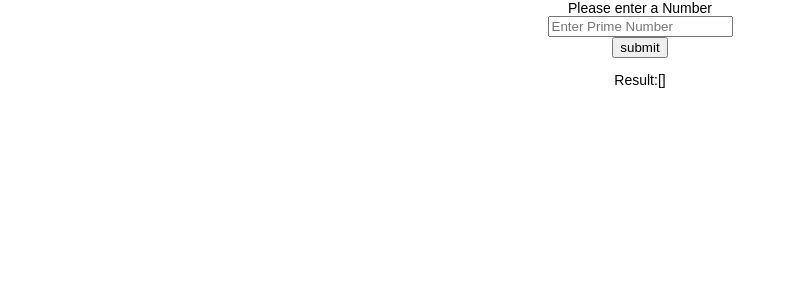
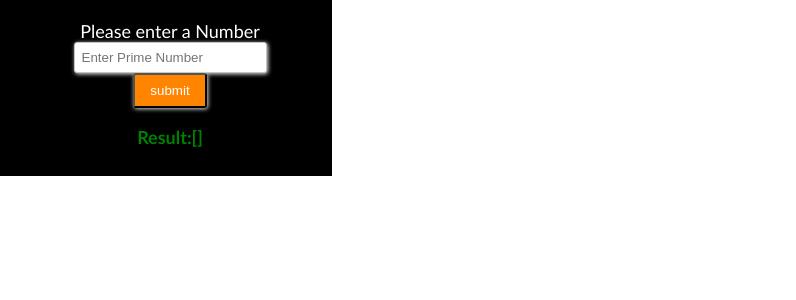
Before and after one commit to y2herc/NodeJS-ReactJS-PrimeNumberMedian, a React (Create React App) app in the folder frontend/: page / in a window 1280 px wide. Shown: the top 300 px of the page, without its empty margins (0-796 px from the left). Built offline with nearby package versions, Linux system fonts and the light colour scheme.

Commit message:
updated CSS

```diff
--- /dev/null
+++ b/frontend/src/NameForm.css
@@ -0,0 +1,38 @@
+form {
+    background:black;
+    color: white;
+    max-width: 300px;
+	padding: 20px 12px 10px 20px;
+    font: 18px calibri;
+    text-align: center;
+
+}
+input{
+	box-sizing: border-box;
+	-webkit-box-sizing: border-box;
+	-moz-box-sizing: border-box;
+	border: 1px solid #C2C2C2;
+	box-shadow: 1px 1px 4px #EBEBEB;
+	-moz-box-shadow: 1px 1px 4px #EBEBEB;
+	-webkit-box-shadow: 1px 1px 4px #EBEBEB;
+	border-radius: 3px;
+	-webkit-border-radius: 3px;
+	-moz-border-radius: 3px;
+	padding: 7px;
+}
+button{
+	padding: 8px 15px 8px 15px;
+	background: #FF8500;
+	color: #fff;
+	box-shadow: 1px 1px 4px #DADADA;
+	-moz-box-shadow: 1px 1px 4px #DADADA;
+	-webkit-box-shadow: 1px 1px 4px #DADADA;
+	border-radius: 3px;
+	-webkit-border-radius: 3px;
+	-moz-border-radius: 3px;
+}
+p{
+    font: 12px;
+    color: green;
+    font-weight: bold;
+}
--- a/frontend/src/NameForm.js
+++ b/frontend/src/NameForm.js
@@ -1,4 +1,5 @@
 import React from 'react';
+import './NameForm.css';
 
 export default class Form extends React.Component {
 
@@ -22,7 +23,7 @@ export default class Form extends React.Component {
     let inputNumberError = '';
     let temp=parseInt(this.state.inputNumber,10);
 
-    if ((temp>=10000)) {
+    if ((temp>10000)) {
       inputNumberError = 'Input cannot exceed 10000';
     }
 
@@ -50,9 +51,8 @@ export default class Form extends React.Component {
         })
         console.log(json);
     })
-    .catch(() => console.log("Can’t access response. Blocked by browser?"))
+    .catch(() => console.log("Can’t access response. Check API"))
     console.log("fetch complete")
-    console.log(this.state);
   }
   };
 
@@ -60,8 +60,7 @@ export default class Form extends React.Component {
     const {inputNumber,apiResults}=this.state;
 
     return (
-      <form onSubmit={this.handleSubmit} align="center"
-      style={{ fontSize: 14 }}>
+      <form onSubmit={this.handleSubmit} >
         <div>Please enter a Number</div>
         <input
           name="inputNumber"
@@ -72,13 +71,13 @@ export default class Form extends React.Component {
           required
           onChange={this.handleChange}
         />
-        <div style={{ fontSize: 12, color: "red" }}>
-              {this.state.inputNumberError}</div>
+        <div style={{ fontSize: 13 , color: "red" }}>{this.state.inputNumberError}</div>
         <button type="submit">submit</button>
         <p>
          Result:{JSON.stringify(apiResults,null,2)}
         </p>
     	</form>
+
     );
   }
 }
```
